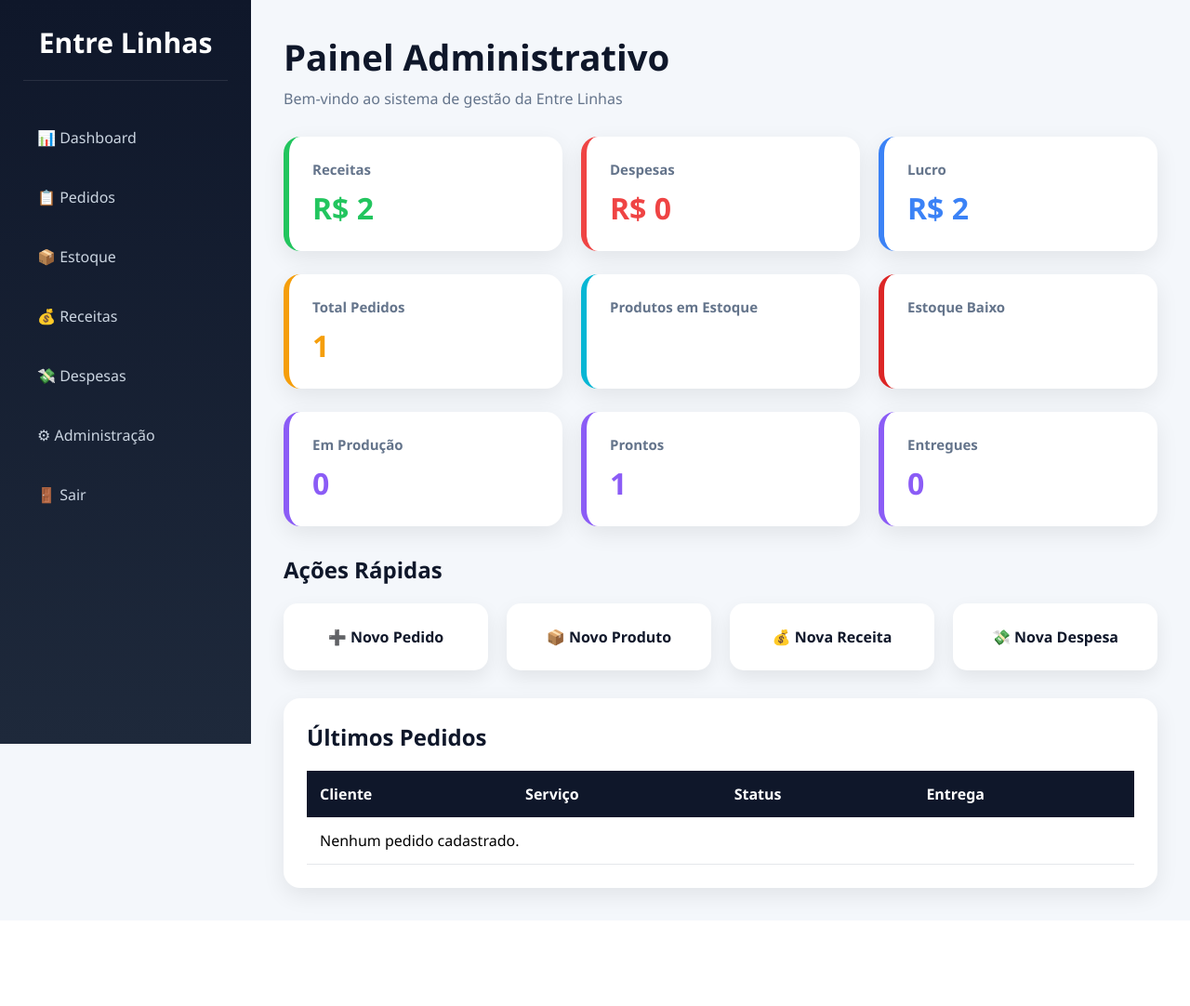
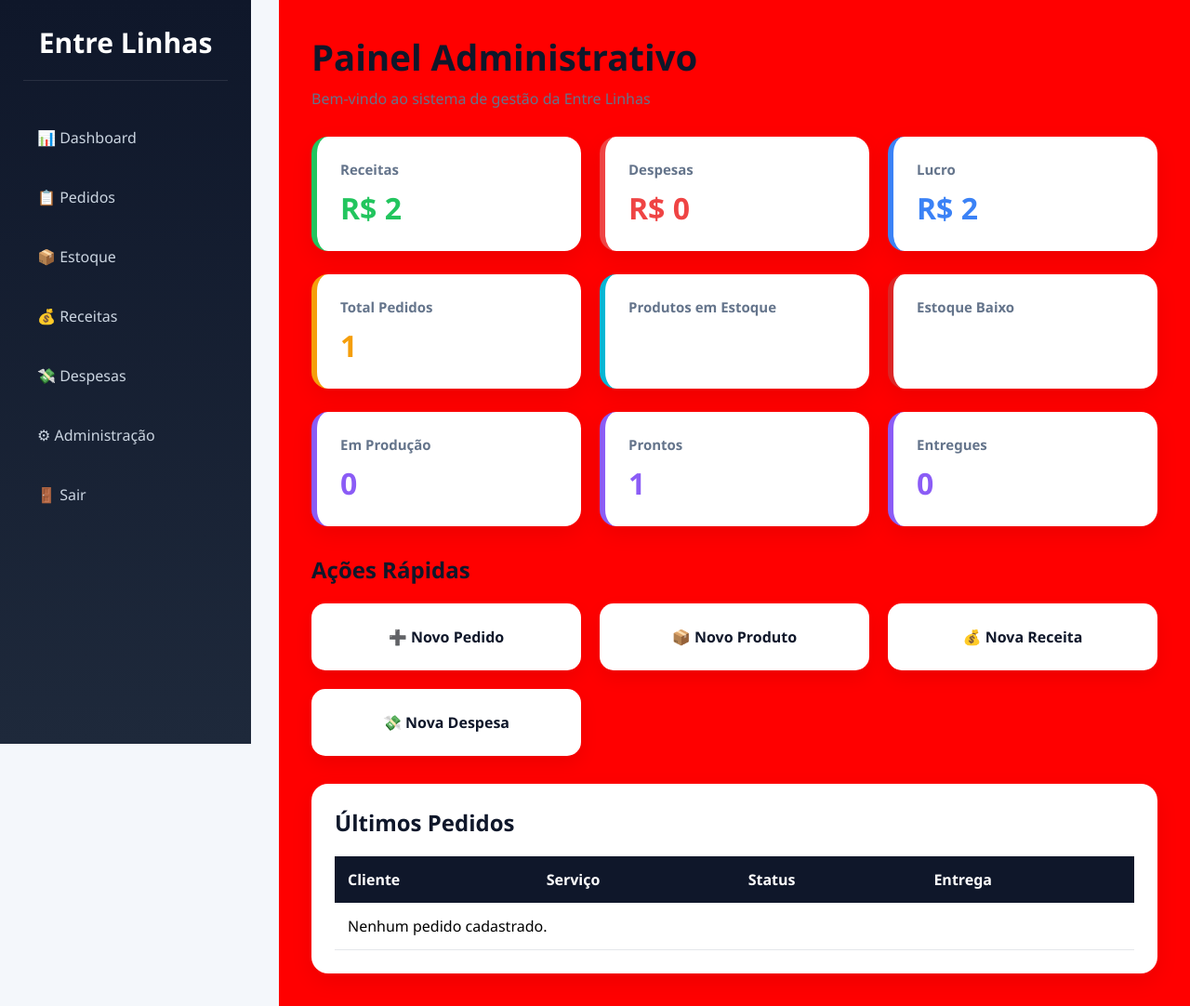
Before and after one commit to GuiMaciel29/django-sistema-entrelinhas, a Django app: page /dashboard/ in a window 1280 px wide. Shown: the whole page at 93% size. Before the commit the page ends 978 px from the top, so only its background shows below. Run offline with Django 5.2, Linux system fonts and the light colour scheme; a user stored in the database is signed in; data comes from the database, SQL or seed files in the repository; data that the repository does not hold is empty.

Commit message:
Atualização teste

```diff
--- a/core/static/css/dashboard.css
+++ b/core/static/css/dashboard.css
@@ -65,9 +65,11 @@ CONTEÚDO
 ========================= */
 
 .main-content{
-margin-left:270px;
-flex:1;
-padding:35px;
+    margin-left:300px;
+    width:calc(100% - 300px);
+    min-height:100vh;
+    padding:35px;
+    background:red;
 }
 
 /* =========================
```
